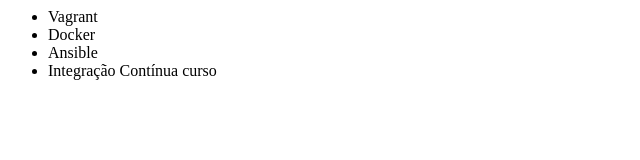
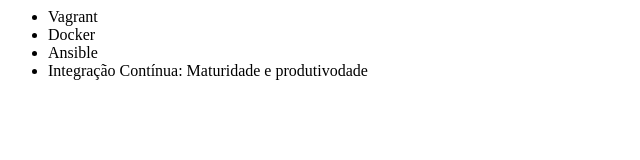
Before and after one commit to pedroivoabsilva/alura-git, a plain HTML site: page index.html in a window 1280 px wide. Shown: the whole page, without its empty margins (0-640 px from the left). Drawn offline with Linux system fonts and the light colour scheme.

Commit message:
renomeando cursos de integração continua

```diff
--- a/index.html
+++ b/index.html
@@ -8,7 +8,7 @@
         <li>Vagrant</li>
         <li>Docker</li>
         <li>Ansible</li>
-        <li>Integração Contínua curso</li>
+        <li>Integração Contínua: Maturidade e produtivodade</li>
     </ul>
 </body>
 </html>
```
